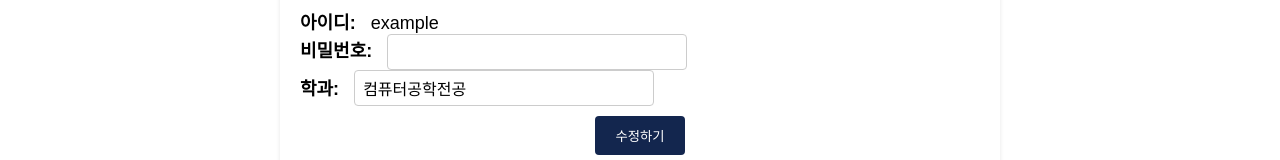
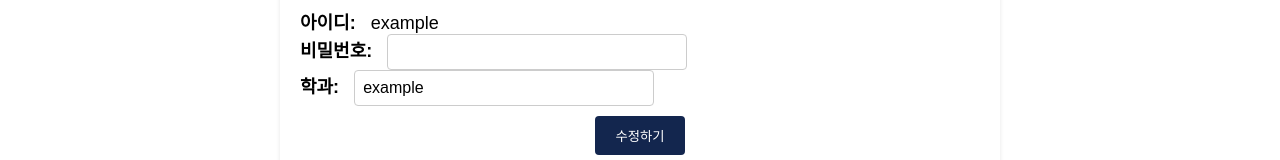
Before and after one commit to CSID-DGU/2024-1-OSS-team-9-BlueSpring, a React (Create React App) app in the folder Front-end/: page /mypage in a window 1280 px wide. Shown: the part 360-520 px from the top of the page. Built offline with nearby package versions, Linux system fonts and the light colour scheme.

Commit message:
fix: 마이페이지 개인정보 수정

```diff
--- a/Front-end/src/components/LoginPage.jsx
+++ b/Front-end/src/components/LoginPage.jsx
@@ -28,6 +28,8 @@ const LoginPage = () => {
   const navigate = useNavigate();
   const { isLoggedIn, setIsLoggedIn } = useAuth();
   const {userId, setUserId} = useAuth();
+  const {userPW, setUserPw} = useAuth();
+  const [userDepartment, setUserDepartment] = useAuth();
 
   const handleTabClick = (tab) => {
     setIsSignup(tab === 'signup');
@@ -56,6 +58,9 @@ const LoginPage = () => {
       localStorage.setItem('token', data);
       setIsLoggedIn(true);
       setUserId(id);
+      setUserPw(password);
+      const department = "db에서 학과 가져와야함"; //x에 DB에서 가져온 학과 값을 넣어야함.
+      setUserDepartment(department);
       navigate('/');
     } else {
       alert('아이디 또는 비밀번호가 일치하지 않습니다.');
--- a/Front-end/src/components/MyPage.jsx
+++ b/Front-end/src/components/MyPage.jsx
@@ -110,27 +110,27 @@ const MoreButton = styled.button`
 
 const MyPage = () => {
   const [selectedTab, setSelectedTab] = useState('profile');
-  const { userId } = useAuth();
-  //로그인 시 ID는 userID에 저장됨, DB에서 SQL문을 이용해 비밀번호, 학과, 관심사를 가져오고 useState에 넣으면 됨.
+  const { userId, userPw, userDepartment, setUserDepartment } = useAuth();
 
-  const [id, setId] = useState(userId);
-  const [password, setPassword] = useState('12345678'); // db에서 가져온 원래 password를 따옴표 사이에 넣는다.
-  const [inputpassword, setInputpassword] = useState('');
-  const [department, setDepartment] = useState('컴퓨터공학전공'); // db에서 가져온 원래 전공을 따옴표 사이에 넣는다.
-  const [inputdepartment, setInputdepartment] = useState(department);
-  //DB에서 가져온 아이디, 비번, 학과를 useState의 따옴표 사이에 삽입
+  const [inputPassword, setInputPassword] = useState('');
+  const [inputDepartment, setInputDepartment] = useState(userDepartment);
+
 
   const handleEditProfile = () => {
-    if (inputpassword !== password) {
+    if (inputPassword !== userPw) {
       alert('비밀번호가 일치하지 않습니다.');
       return;
     }
     //수정한 비밀번호가 일치하지 않으면 무시
 
-    console.log('아이디:', id);
-    console.log('비밀번호:', password);
-    console.log('학과:', department);
-    //수정하기 버튼 클릭 시 로직 추가
+    setUserDepartment(inputDepartment);
+    console.log('아이디:', userId);
+    console.log('비밀번호:', userPw);
+    console.log('학과:', userDepartment);
+
+
+    alert('수정되었습니다.');
+    //수정하기 버튼 클릭 시 DB에 반영하는 로직 추가해야함
   };
 
   const recentArticles = [
@@ -182,9 +182,9 @@ const MyPage = () => {
           <Box>
             <h2 style={{ fontSize: '24px' }}>프로필</h2>
             <ProfileInfo>
-              <span><Label>아이디:</Label> {id}</span>
-              <span><Label>비밀번호:</Label> <Input type="password" onChange={(e) => setInputpassword(e.target.value)} /></span>
-              <span><Label>학과:</Label> <Input type="text" value={inputdepartment} onChange={(e) => setInputdepartment(e.target.value)} /></span>
+              <span><Label>아이디:</Label> {userId}</span>
+              <span><Label>비밀번호:</Label> <Input type="password" onChange={(e) => setInputPassword(e.target.value)} /></span>
+              <span><Label>학과:</Label> <Input type="text" value={inputDepartment} onChange={(e) => setInputDepartment(e.target.value)} /></span>
             </ProfileInfo>
             <EditButton onClick={handleEditProfile}>수정하기</EditButton>
           </Box>
--- a/Front-end/src/context/AuthContext.js
+++ b/Front-end/src/context/AuthContext.js
@@ -5,9 +5,11 @@ const AuthContext = createContext();
 export const AuthProvider = ({ children }) => {
   const [isLoggedIn, setIsLoggedIn] = useState(false);
   const [userId, setUserId] = useState('example');
+  const [userPw, setUserPw] = useState('example');
+  const [userDepartment, setUserDepartment] = useState('example');
 
   return (
-    <AuthContext.Provider value={{ isLoggedIn, setIsLoggedIn, userId, setUserId }}>
+    <AuthContext.Provider value={{ isLoggedIn, setIsLoggedIn, userId, setUserId, userPw, setUserPw, userDepartment, setUserDepartment}}>
       {children}
     </AuthContext.Provider>
   );
```
